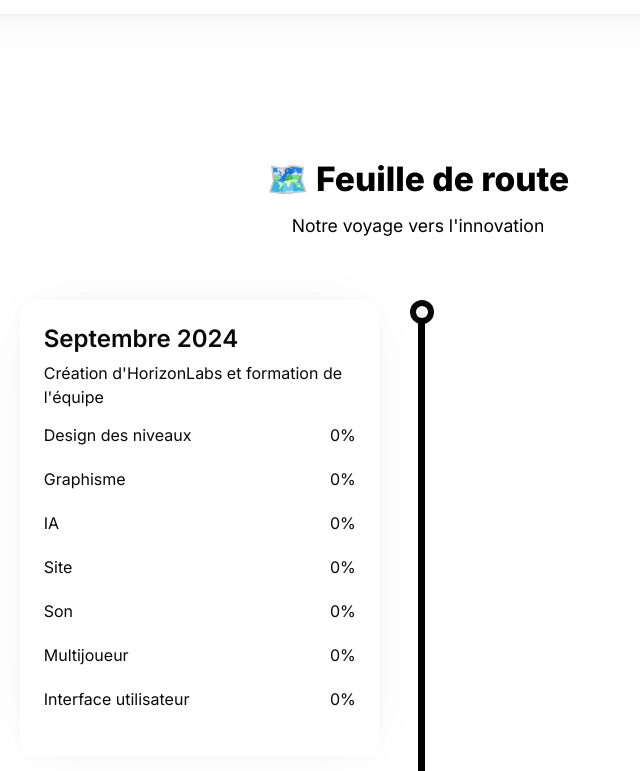
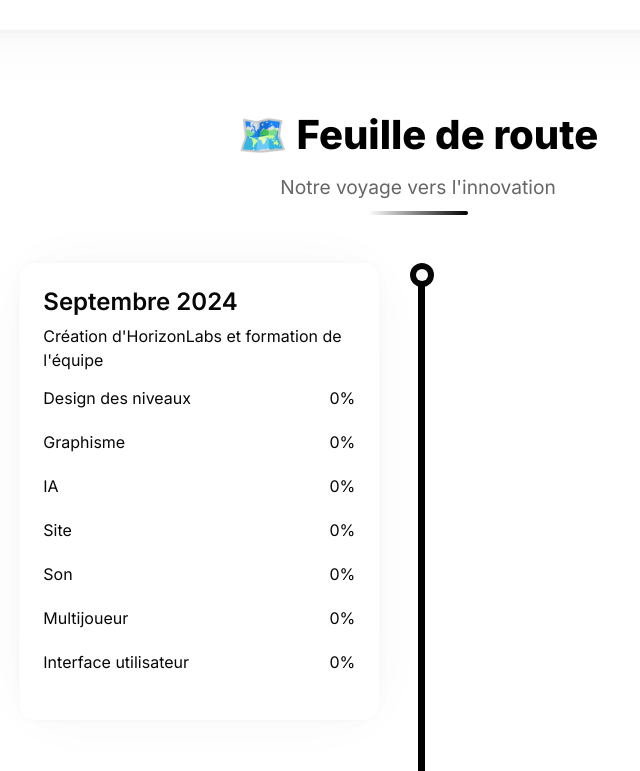
Before and after one commit to Antoineview/HorizonWeb, a Next.js app: page / in a window 1280 px wide. Shown: the part 5629-6400 px from the top of the page, without its empty margins (222-862 px from the left). Built offline with nearby package versions, Linux system fonts and the light colour scheme.

Commit message:
Ajout de + espace entre sections + adaptatio timeline title + ajout de la rubrique cdc

```diff
--- a/src/app/Sections/telechargement.js
+++ b/src/app/Sections/telechargement.js
@@ -23,6 +23,9 @@
   <a href="/downloads/jeu-horizonlabs.zip" className={styles.readMoreBtn} download>
     🎮 Télécharger le jeu
   </a>
+  <a href="/downloads/cdc.pdf" className={styles.readMoreBtn} download>
+    📘 Cahier des charges
+  </a>
   <a href="/downloads/rapport1.pdf" className={styles.readMoreBtn} download>
     📘 Rapport 1
   </a>
--- a/src/app/Styles/entreprise.module.css
+++ b/src/app/Styles/entreprise.module.css
@@ -1,5 +1,5 @@
 .container {
-    margin-top: 3rem;
+    margin-top: 4rem;
     min-height: 100vh;
     background-color: white;
     color: #000000;
@@ -230,7 +230,7 @@
 }
 
 .downloadSection {
-  margin-top: 6rem;
+  margin-top: 7rem;
 }
 
 .downloadGrid {
--- a/src/app/Styles/jeu.module.css
+++ b/src/app/Styles/jeu.module.css
@@ -1,5 +1,5 @@
 .teamGallery {
-  margin-top: 4rem;
+  margin-top: 7rem;
   min-height: 100vh;
   background-color: white;
   color: black;
--- a/src/app/Styles/timeline.css
+++ b/src/app/Styles/timeline.css
@@ -22,22 +22,38 @@
 
 /* Header */
 .timeline-header {
-    text-align: center;
-    padding: 4rem 0;
-    border-bottom: 2px solid electricblue;
+  text-align: center;
+  margin-bottom: 3rem;
+  position: relative;
+  padding-bottom: 1rem;
+}
+
+.timeline-header::after {
+  content: "";
+  position: absolute;
+  bottom: 0;
+  left: 50%;
+  transform: translateX(-50%);
+  width: 100px;
+  height: 4px;
+  background: linear-gradient(90deg, #ffffff, #000000);
+  border-radius: 2px;
 }
 
 .timeline-title {
-    font-size: 2.1rem;
-    font-weight: 800;
-    color: black;
-    margin-bottom: 1rem;
+  font-size: 2.5rem;
+  color: #000000;
+  margin-bottom: 1rem;
+  display: flex;
+  align-items: center;
+  justify-content: center;
+  gap: 1rem;
 }
 
+
 .timeline-subtitle {
-    font-size: 1.1rem;
-    font-weight: 400;
-    color: electricblue;
+  font-size: 1.2rem;
+  color: #666;
 }
 
 /* Timeline */
```
